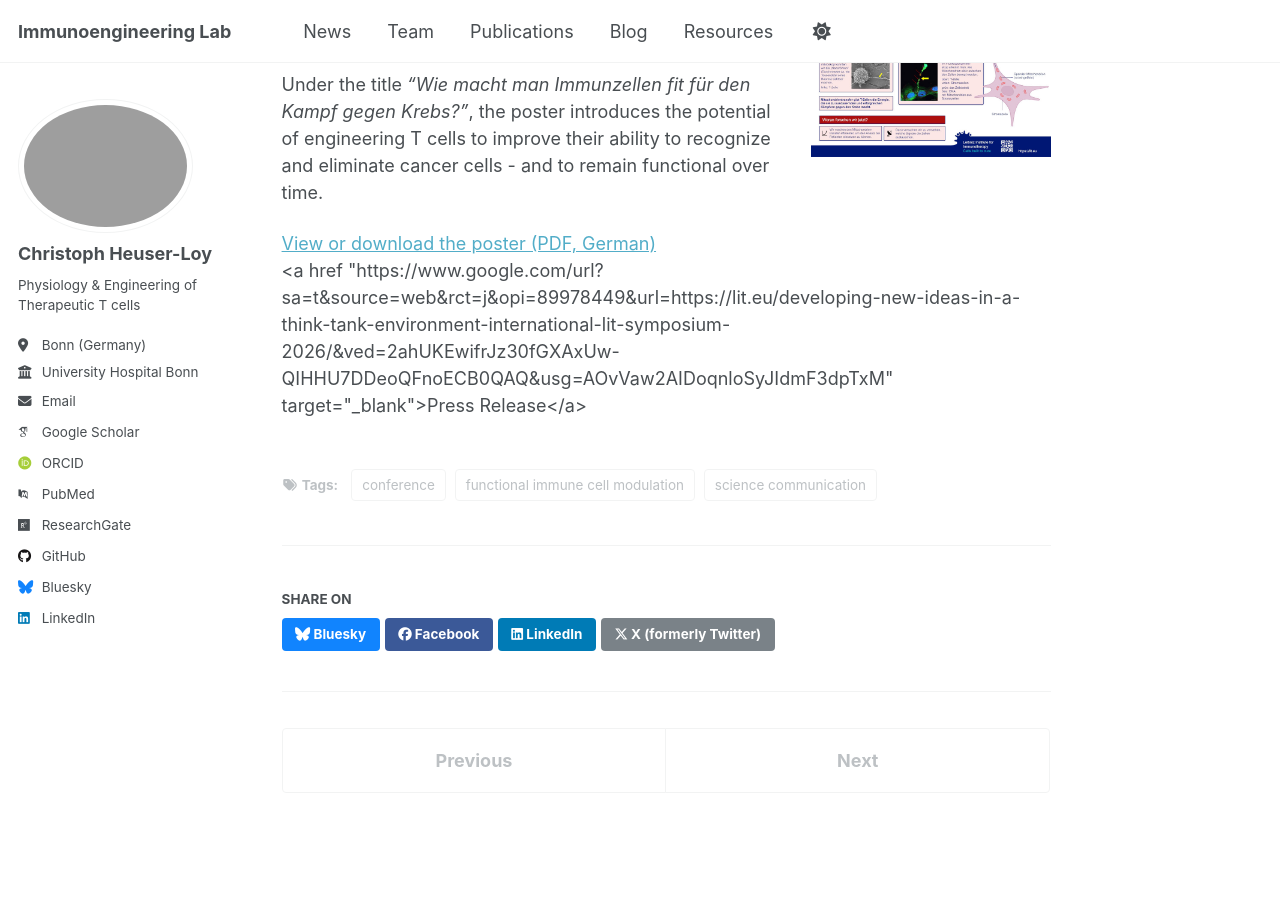
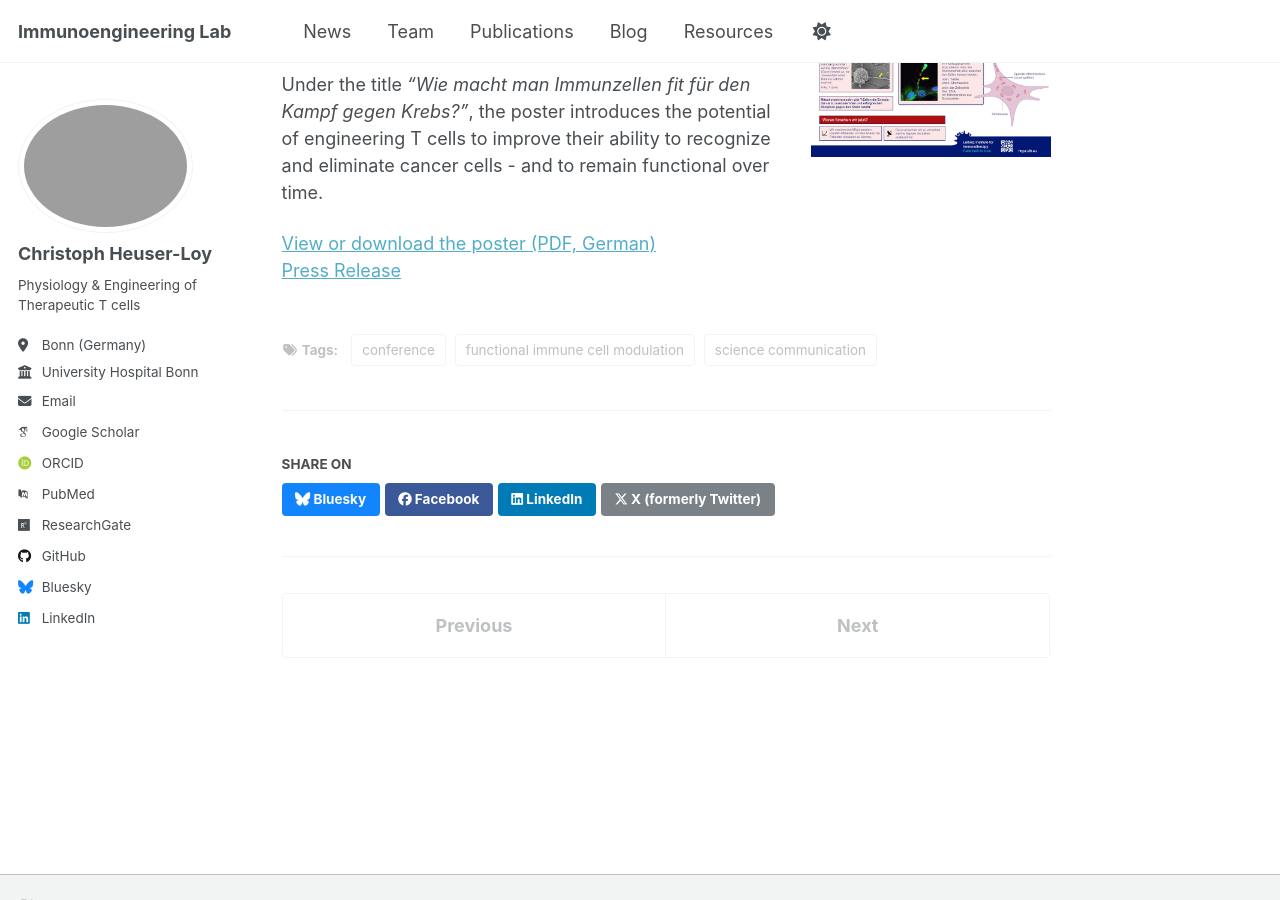
Before and after one commit to cheuserloy/cheuserloy.github.io, a Jekyll site: the page built from _news/2026-10-20_symposium-poster.md, in a window 1280 px wide and 900 px high, scrolled down 387 px. Built offline with Jekyll 4.4.1, drawn with Linux system fonts in a browser that asks for light colours; some web fonts are replaced; a script that is not in the unit is left out; some of the changed lines change nothing that is shown.

Commit message:
Update Press Release link in symposium poster

```diff
--- a/_news/2026-10-20_symposium-poster.md
+++ b/_news/2026-10-20_symposium-poster.md
@@ -25,5 +25,5 @@ Under the title *"Wie macht man Immunzellen fit für den Kampf gegen Krebs?"*, t
   <a href="/files/lit-symposium-2026-poster.pdf" target="_blank">
     View or download the poster (PDF, German)
   </a><br>
-  <a href "https://www.google.com/url?sa=t&source=web&rct=j&opi=89978449&url=https://lit.eu/developing-new-ideas-in-a-think-tank-environment-international-lit-symposium-2026/&ved=2ahUKEwifrJz30fGXAxUw-QIHHU7DDeoQFnoECB0QAQ&usg=AOvVaw2AIDoqnloSyJIdmF3dpTxM" target="_blank">Press Release</a>
+  <a href="https://lit.eu/developing-new-ideas-in-a-think-tank-environment-international-lit-symposium-2026/" target="_blank">Press Release</a>
 </p>
```
